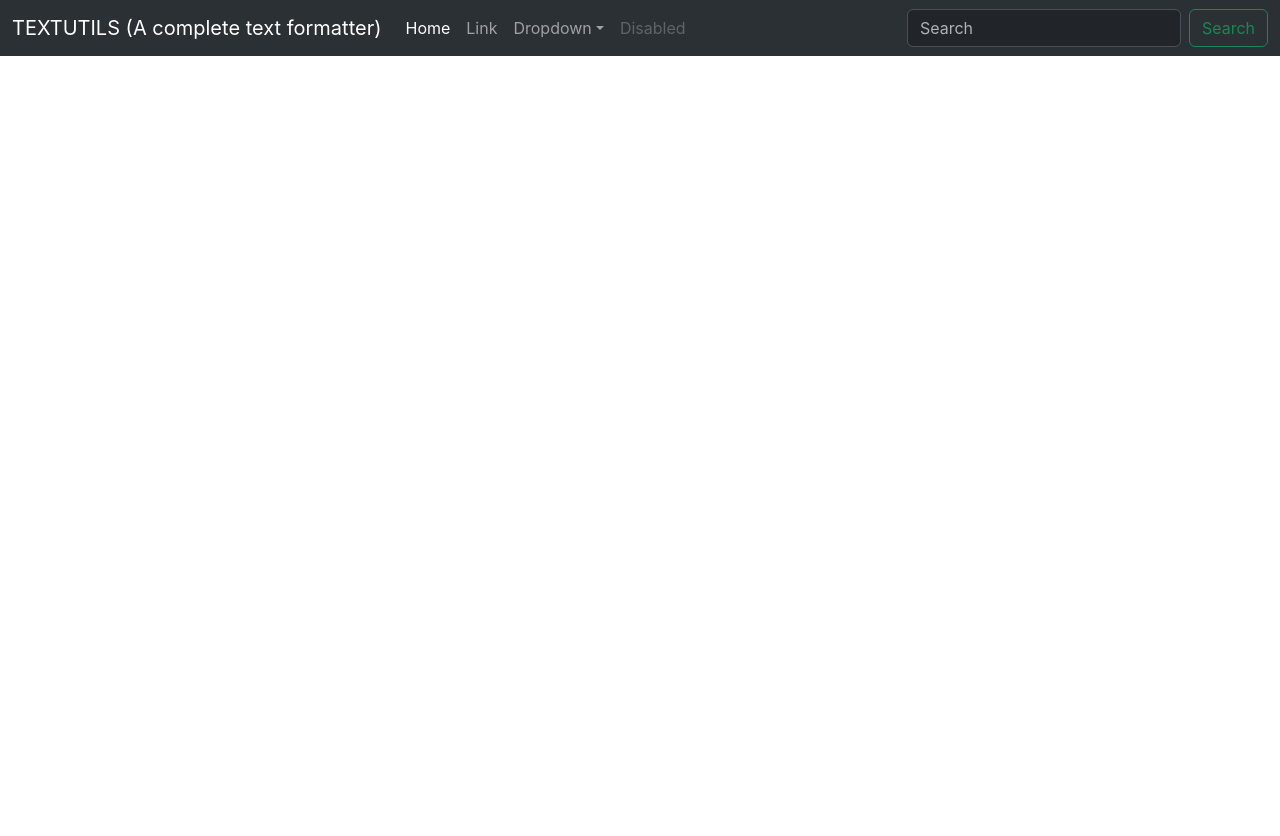
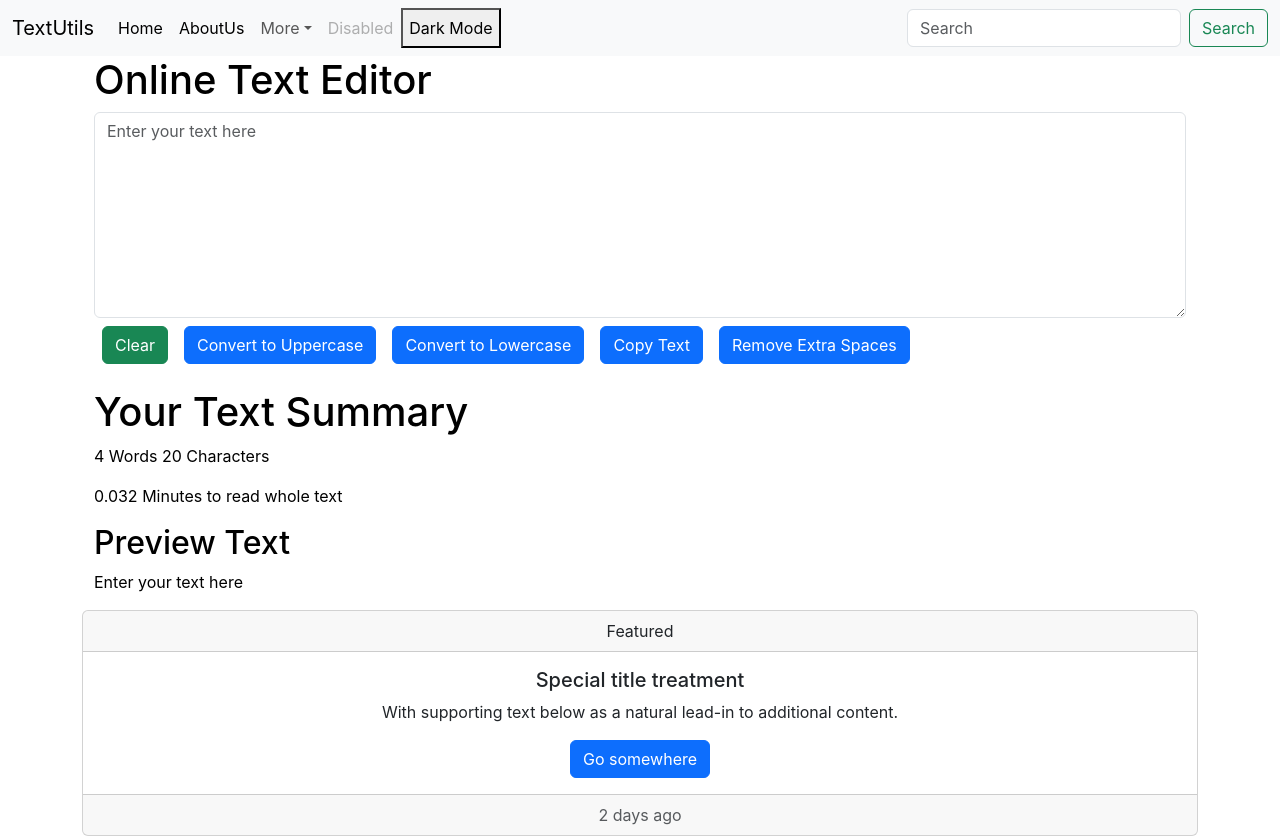
Before and after one commit to bilalfarooque/ReactTextutilsapp, a React (Create React App) app: page / in a window 1280 px wide. Before the commit the page ends 800 px from the top, so only its background shows below. Built offline with nearby package versions, Linux system fonts and the light colour scheme.

Commit message:
added buttons and dark mode

```diff
--- a/package.json
+++ b/package.json
@@ -6,6 +6,7 @@
     "cra-template": "1.2.0",
     "react": "^18.2.0",
     "react-dom": "^18.2.0",
+    "react-icons": "^4.8.0",
     "react-scripts": "5.0.1"
   },
   "scripts": {
--- a/src/App.css
+++ b/src/App.css
@@ -36,3 +36,18 @@
     transform: rotate(360deg);
   }
 }
+
+:root {
+  --background-color: #fff;
+  --text-color: #000;
+}
+
+[data-theme='dark'] {
+  --background-color: #000;
+  --text-color: #fff;
+}
+
+body {
+  background-color: var(--background-color);
+  color: var(--text-color);
+}
--- a/src/App.js
+++ b/src/App.js
@@ -1,91 +1,20 @@
-import logo from "./logo.svg";
 import "./App.css";
-
+import About from "./components/About";
+import DarkModeButton from "./components/Darkmode";
+import Navbar from "./components/Navbar";
+import Textarea from "./components/Textarea";
 function App() {
   return (
-    <>
-      <nav
-        className="navbar navbar-expand-lg bg-body-tertiary"
-        data-bs-theme="dark"
-      >
-        <div className="container-fluid">
-          <a className="navbar-brand" href="#">
-            TEXTUTILS  (A complete text formatter)
-          </a>
-          <button
-            className="navbar-toggler"
-            type="button"
-            data-bs-toggle="collapse"
-            data-bs-target="#navbarSupportedContent"
-            aria-controls="navbarSupportedContent"
-            aria-expanded="false"
-            aria-label="Toggle navigation"
-          >
-            <span className="navbar-toggler-icon"></span>
-          </button>
-          <div className="collapse navbar-collapse" id="navbarSupportedContent">
-            <ul className="navbar-nav me-auto mb-2 mb-lg-0">
-              <li className="nav-item">
-                <a className="nav-link active" aria-current="page" href="#">
-                  Home
-                </a>
-              </li>
-              <li className="nav-item">
-                <a className="nav-link" href="#">
-                  Link
-                </a>
-              </li>
-              <li className="nav-item dropdown">
-                <a
-                  className="nav-link dropdown-toggle"
-                  href="#"
-                  role="button"
-                  data-bs-toggle="dropdown"
-                  aria-expanded="false"
-                >
-                  Dropdown
-                </a>
-                <ul className="dropdown-menu">
-                  <li>
-                    <a className="dropdown-item" href="#">
-                      Action
-                    </a>
-                  </li>
-                  <li>
-                    <a className="dropdown-item" href="#">
-                      Another action
-                    </a>
-                  </li>
-                  <li>
-                    <hr className="dropdown-divider" />
-                  </li>
-                  <li>
-                    <a className="dropdown-item" href="#">
-                      Something else here
-                    </a>
-                  </li>
-                </ul>
-              </li>
-              <li className="nav-item">
-                <a className="nav-link disabled">Disabled</a>
-              </li>
-            </ul>
-            <form className="d-flex" role="search">
-              <input
-                className="form-control me-2"
-                type="search"
-                placeholder="Search"
-                aria-label="Search"
-              />
-              <button className="btn btn-outline-success" type="submit">
-                Search
-              </button>
-            </form>
-          </div>
-        </div>
-      </nav>
+    < >
+
+      <Navbar title="TextUtils" firsttab="Home" secondtab="AboutUs" dropdown="More"/>
+
+
+      <div className="container">
+      <Textarea headings="Online Text Editor"/>
+      <About/>
+      </div>
     </>
   );
 }
-
 export default App;
--- /dev/null
+++ b/src/components/About.js
@@ -0,0 +1,20 @@
+import React,{useState} from 'react'
+export default function () {
+    return (
+    <>
+    <div className="card text-center">
+  <div className="card-header">
+    Featured
+  </div>
+  <div className="card-body">
+    <h5 className="card-title">Special title treatment</h5>
+    <p className="card-text">With supporting text below as a natural lead-in to additional content.</p>
+    <a href="/" className="btn btn-primary">Go somewhere</a>
+  </div>
+  <div className="card-footer text-muted">
+    2 days ago
+  </div>
+</div>
+    </>
+  )
+}
--- /dev/null
+++ b/src/components/Darkmode.js
@@ -0,0 +1,26 @@
+import React, { useState, useEffect } from 'react';
+
+const DarkModeButton = () => {
+  const [isDarkMode, setIsDarkMode] = useState(false);
+
+  const toggleMode = () => {
+    setIsDarkMode(!isDarkMode);
+  };
+
+  useEffect(() => {
+    if (isDarkMode) {
+      document.documentElement.setAttribute('data-theme', 'dark');
+    } else {
+      document.documentElement.setAttribute('data-theme', 'light');
+    }
+  }, [isDarkMode]);
+  //second parameter is a array which says that to render on each time the value isDarkmode is changed.
+
+  return (
+    <button className="dark-mode-button" onClick={toggleMode}>
+      {isDarkMode ? 'Light Mode' : 'Dark Mode'}
+    </button>
+  );
+};
+
+export default DarkModeButton;
--- /dev/null
+++ b/src/components/Navbar.js
@@ -0,0 +1,103 @@
+import React, { useState } from "react";
+import PropTypes from "prop-types";
+import DarkModeButton from "./Darkmode";
+
+export default function Navbar(props) {
+return (
+    <>
+      <nav
+        className="navbar navbar-expand-lg bg-body-tertiary"
+        data-bs-theme="light"
+      >
+        <div className="container-fluid">
+          <a className="navbar-brand" href="/">
+            {" "}
+            {props.title}
+          </a>
+          <button
+            className="navbar-toggler"
+            type="button"
+            data-bs-toggle="collapse"
+            data-bs-target="#navbarSupportedContent"
+            aria-controls="navbarSupportedContent"
+            aria-expanded="false"
+            aria-label="Toggle navigation"
+          >
+            <span className="navbar-toggler-icon"></span>
+          </button>
+          <div className="collapse navbar-collapse" id="navbarSupportedContent">
+            <ul className="navbar-nav me-auto mb-2 mb-lg-0">
+              <li className="nav-item">
+                <a className="nav-link active" aria-current="page" href="/">
+                  {props.firsttab}
+                </a>
+              </li>
+              <li className="nav-item">
+                <a className="nav-link active" href="/">
+                  {props.secondtab}
+                </a>
+              </li>
+              <li className="nav-item dropdown">
+                <a
+                  className="nav-link dropdown-toggle"
+                  href="#"
+                  role="button"
+                  data-bs-toggle="dropdown"
+                  aria-expanded="false"
+                >
+                  {props.dropdown}
+                </a>
+                <ul className="dropdown-menu">
+                  <li>
+                    <a className="dropdown-item" href="#">
+                      Action
+                    </a>
+                  </li>
+                  <li>
+                    <a className="dropdown-item" href="#">
+                      Another action
+                    </a>
+                  </li>
+                  <li>
+                    <hr className="dropdown-divider" />
+                  </li>
+                  <li>
+                    <a className="dropdown-item" href="#">
+                      Something else here
+                    </a>
+                  </li>
+                </ul>
+              </li>
+              <li className="nav-item">
+                <a className="nav-link disabled">Disabled</a>
+              </li>
+            <DarkModeButton/>
+            </ul>
+            <form className="d-flex" role="search">
+              <input
+                className="form-control me-2"
+                type="search"
+                placeholder="Search"
+                aria-label="Search"
+              />
+              <button className="btn btn-outline-success" type="submit">
+                Search
+              </button>
+            </form>
+          </div>
+        </div>
+      </nav>
+    </>
+  );
+}
+
+Navbar.propTypes = {
+  title: PropTypes.string.isRequired,
+  firsttab: PropTypes.string,
+  secondtab: PropTypes.string,
+};
+Navbar.defaultProps = {
+  title: "set title here",
+  firsttab: "set home here",
+  secondtab: "set 2nd tab",
+};
--- /dev/null
+++ b/src/components/Textarea.js
@@ -0,0 +1,86 @@
+import React, { useState } from "react";
+
+export default function Textarea(props) {
+
+  const handleUpClick = () => {
+    console.log("UpperCase button clicked");
+    let newText = text.toUpperCase();
+    SetText(newText);
+  };
+
+  const handleLowClick = () => {
+    console.log("LowerCase button clicked");
+    let newText = text.toLowerCase();
+    SetText(newText);
+  };
+
+  const handleSpace = () => {
+    console.log("remove spaces");
+    //Regex=The pattern is used to do pattern-matching "search-and-replace" functions on text.
+    let newText = text.split(/[  ]+/);
+    //regex,search for spaces, +means = Matches any string that contains at least one n
+    SetText(newText.join(" "));
+  };
+
+  const handleClear = () => {
+    console.log("clear");
+    let newText = "";
+    SetText(newText);
+  };
+
+  const handleCopy = () => {
+    console.log("Copy Text");
+    var text = document.getElementById("mybox");
+    text.select();
+    navigator.clipboard.writeText(text.value);
+  };
+
+  const onChangeHandler = (e) => {
+    console.log("State Change");
+    SetText(e.target.value);
+  };
+
+  const [text, SetText] = useState("Enter your text here");
+  return (
+    <>
+      <div className="container">
+        <h1>{props.headings}</h1>
+
+        <div className="mb-2">
+          <textarea
+            className="form-control"
+            placeholder={text}
+            onChange={onChangeHandler}
+            id="mybox"
+            rows="8"
+          ></textarea>
+        </div>
+        <button className="btn btn-success mx-2" onClick={handleClear}>
+          Clear
+        </button>
+        <button className="btn btn-primary mx-2" onClick={handleUpClick}>
+          Convert to Uppercase
+        </button>
+        <button className="btn btn-primary mx-2" onClick={handleLowClick}>
+          Convert to Lowercase
+        </button>
+        <button className="btn btn-primary mx-2" onClick={handleCopy}>
+          Copy Text
+        </button>
+        <button className="btn btn-primary mx-2" onClick={handleSpace}>
+          Remove Extra Spaces
+        </button>
+      </div>
+
+      <div className="container mt-4">
+        <h1>Your Text Summary</h1>
+        <p>
+          {text.split(" ").length} Words {text.length} Characters
+        </p>
+        <p>{0.008 * text.split(" ").length} Minutes to read whole text </p>
+        <h2>Preview Text</h2>
+        <p>{text}</p>
+      </div>
+    </>
+  );
+}
```
Also changed, not shown: 1 other file (tests, documents, lock files or other folders).
